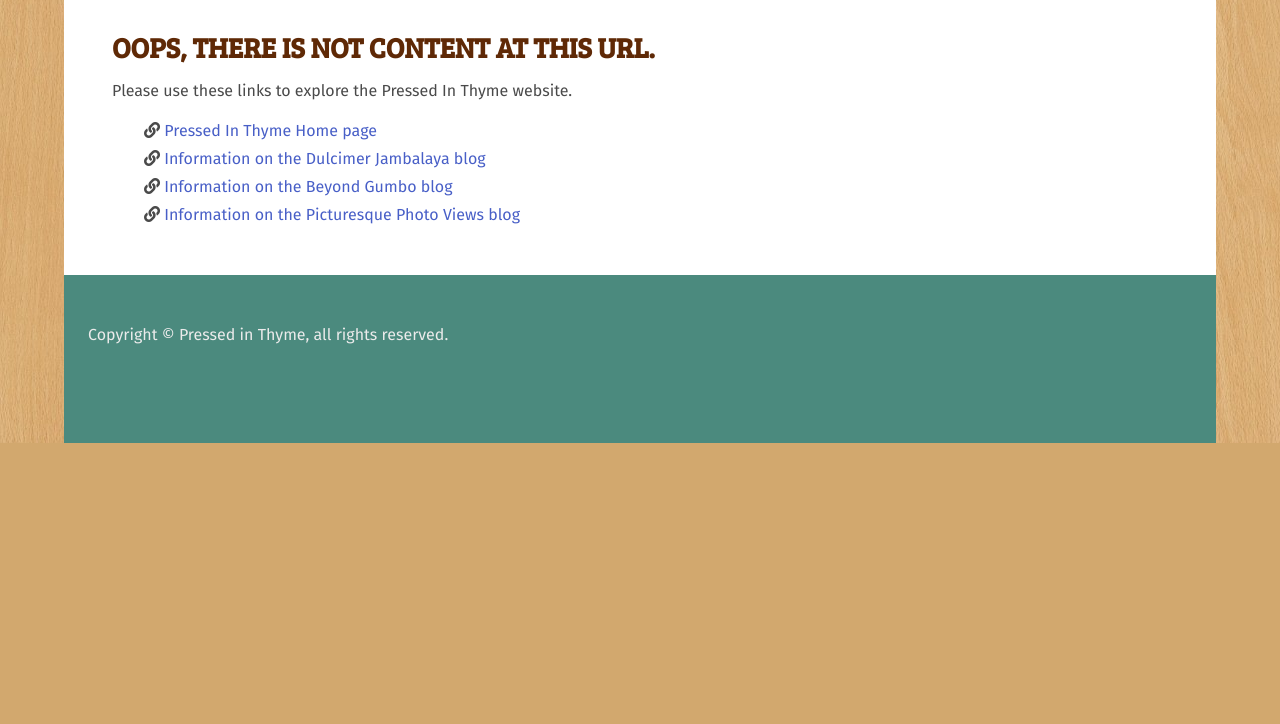
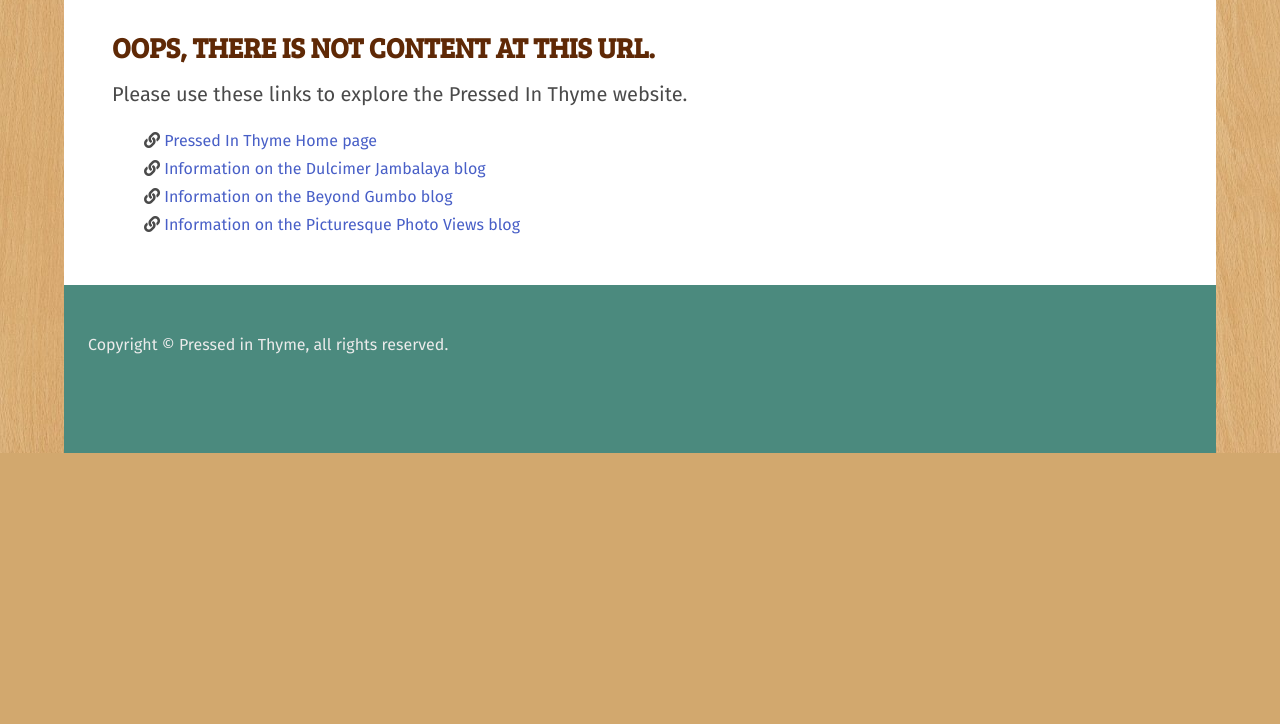
Before and after one commit to lheisey/pressed-in-thyme, a website: page src/pages/info/index.html in a window 1280 px wide. Shown: the part 76-800 px from the top of the page. Drawn offline with nearby package versions, Linux system fonts and the light colour scheme; files that its build step writes are made by us from their sources; files whose address does not match are found by name.

Commit message:
Updated bulma and bulmajs versions

```diff
--- a/package.json
+++ b/package.json
@@ -16,8 +16,8 @@
   "author": "Loren Heisey",
   "license": "BSD-3-Clause",
   "dependencies": {
-    "@vizuaalog/bulmajs": "^0.10.0",
-    "bulma": "^0.8.0"
+    "@vizuaalog/bulmajs": "^0.12.1",
+    "bulma": "^0.9.2"
   },
   "devDependencies": {
     "@babel/core": "^7.1.2",
--- a/src/scss/app.scss
+++ b/src/scss/app.scss
@@ -35,6 +35,7 @@ $body-background-color: #d2a86e;
 @import "../../node_modules/bulma/sass/form/_all";
 @import "../../node_modules/bulma/sass/components/_all";
 @import "../../node_modules/bulma/sass/grid/_all";
+@import "../../node_modules/bulma/sass/helpers/_all";
 @import "../../node_modules/bulma/sass/layout/_all";
 
 /* Custom styles */
```
Also changed, not shown: README.md, 1 other file.
